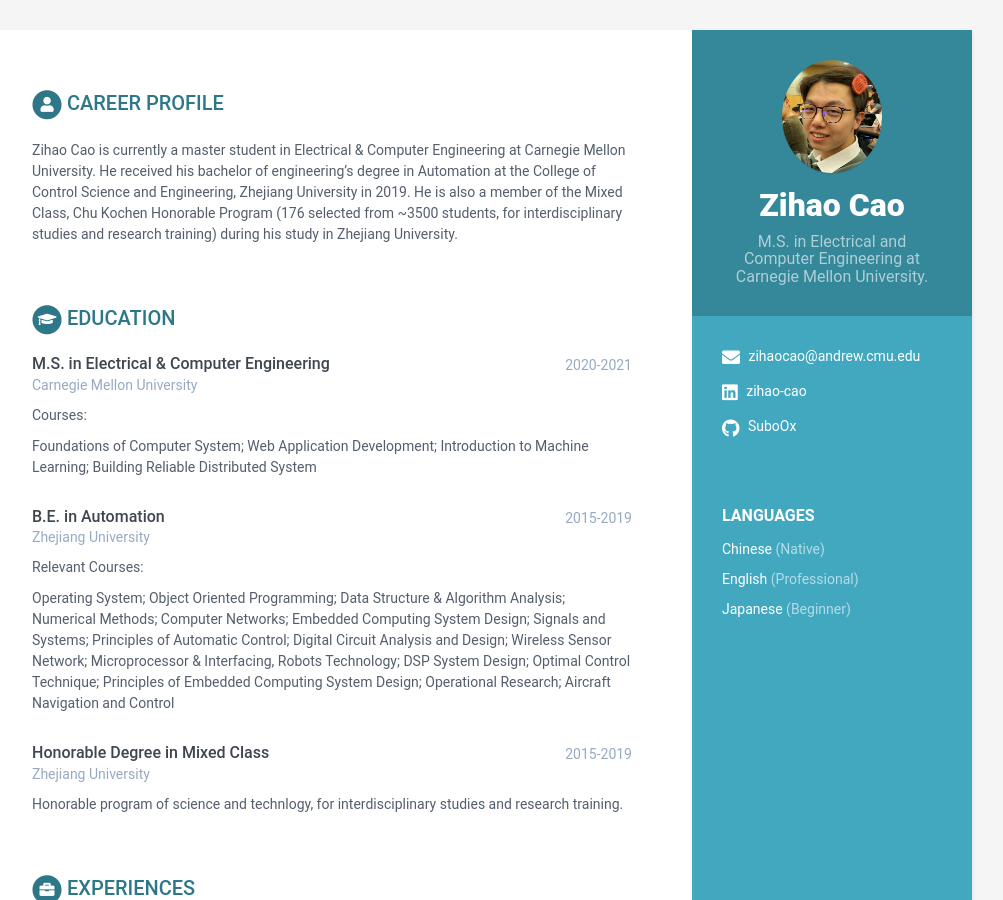
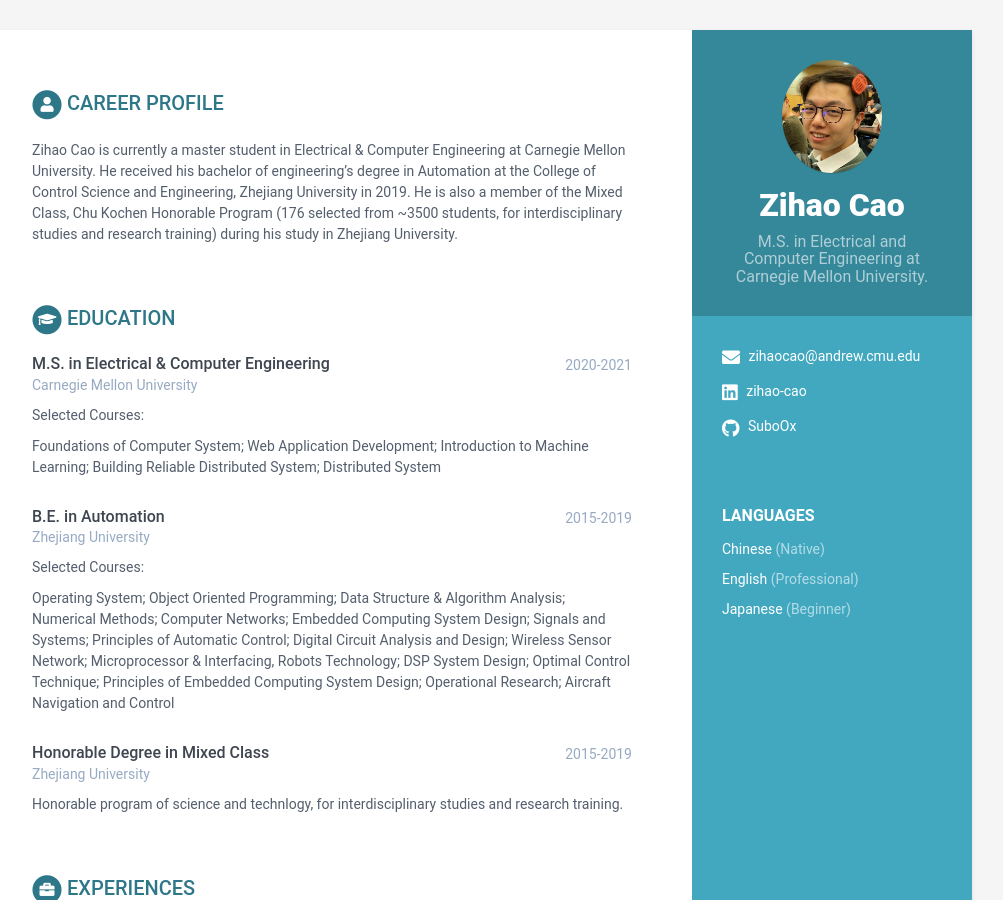
Before and after one commit to SuboOx/SuboOx.github.io, a Jekyll site: the page built from index.html, in a window 1280 px wide and 900 px high. Shown: the whole window, without its empty margins (168-1171 px from the left). Built offline with Jekyll 4.4.1, drawn with Linux system fonts in a browser that asks for light colours.

Commit message:
Update the courses.

```diff
--- a/_data/data.yml
+++ b/_data/data.yml
@@ -49,15 +49,15 @@
     university: Carnegie Mellon University
     time: 2020-2021
     details: |
-      Courses:
+      Selected Courses:
 
-      Foundations of Computer System; Web Application Development; Introduction to Machine Learning; Building Reliable Distributed System
+      Foundations of Computer System; Web Application Development; Introduction to Machine Learning; Building Reliable Distributed System; Distributed System
 
   - degree: B.E. in Automation
     university: Zhejiang University
     time: 2015-2019
     details: |
-      Relevant Courses:
+      Selected Courses:
 
       Operating System; Object Oriented Programming; Data Structure & Algorithm Analysis; Numerical Methods;
       Computer Networks; Embedded Computing System Design; Signals and Systems; Principles of Automatic Control;
```
